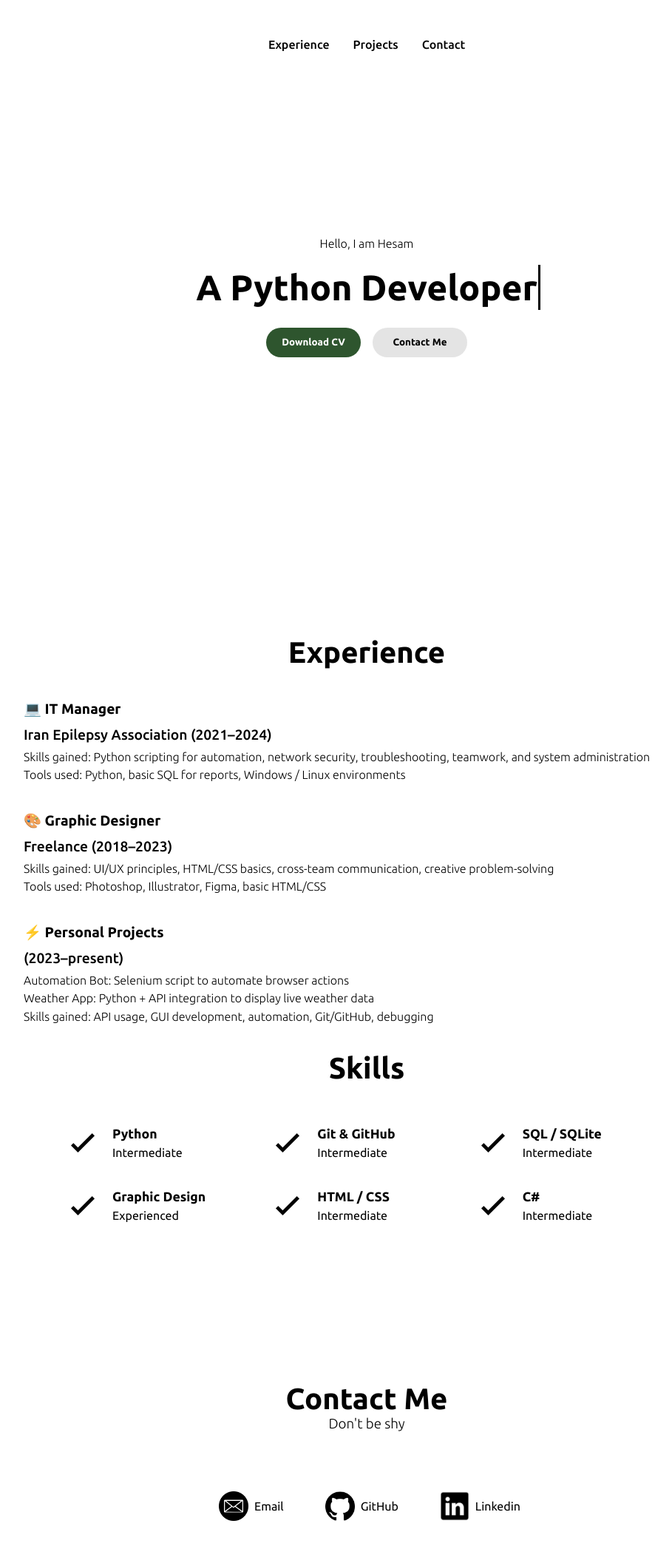
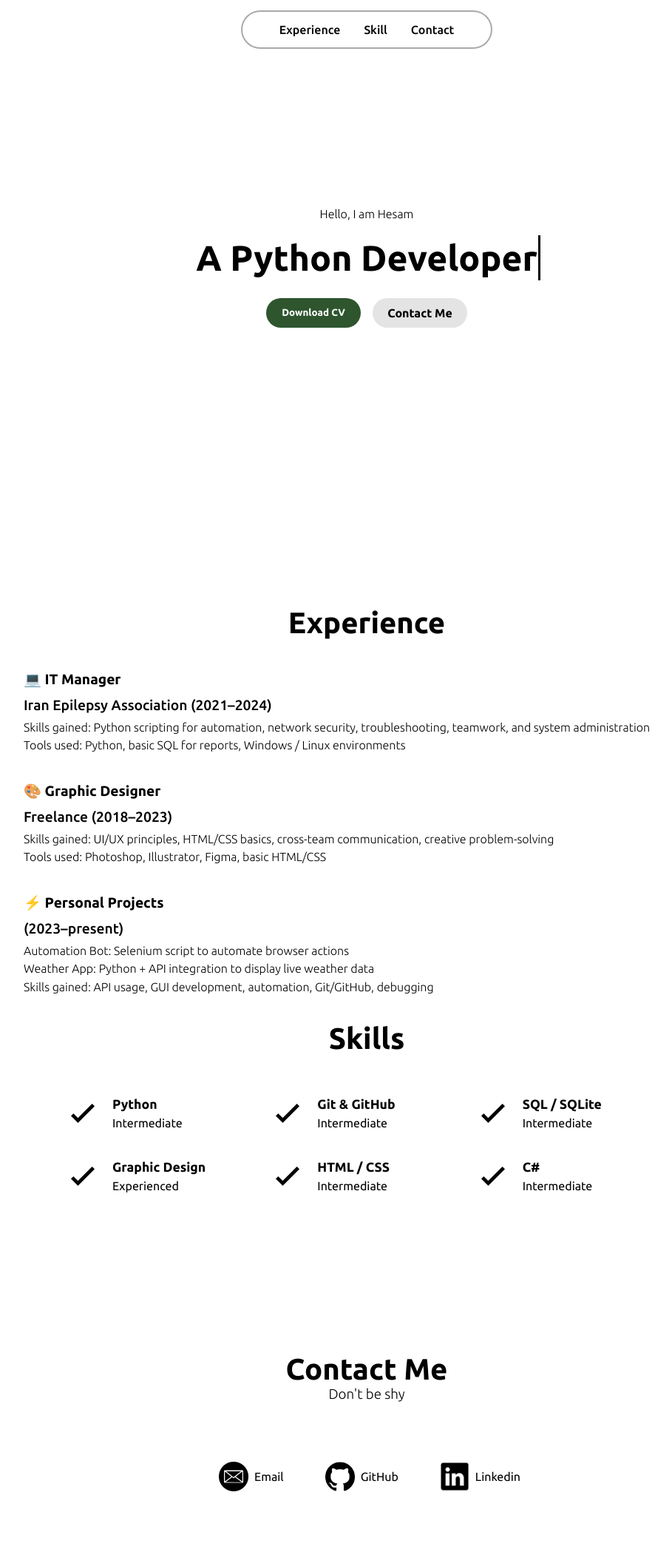
Before and after one commit to Hesoom/portfolio-website, a plain HTML site: page index.html in a window 1280 px wide. Shown: the top 2094 px of the page at 74% size, without its empty margins (144-1053 px from the left). Drawn offline with Linux system fonts and the light colour scheme.

Commit message:
Imporve navbar and add icon

```diff
--- a/index.html
+++ b/index.html
@@ -6,18 +6,18 @@
     <meta name="viewport" content="width=device-width, initial-scale=1, shrink-to-fit=no">
     <link rel="stylesheet" href="style.css">
     <link rel="stylesheet" href="mediaquerries.css">
-
+    <link rel="icon" href="img/icon2.ico">
 
     <title>Hesam Roustaei</title>
   </head>
   <body class="ubuntu-regular">
 
     <nav id="desktop-nav">
-      <div>
+      <div class="nav-section">
         <ul class="nav-links ubuntu-medium ">
-          <li><a href="#">Experience</a></li>
-          <li><a href="#">Projects</a></li>
-          <li><a href="#">Contact</a></li>
+          <li><a href="#experience">Experience</a></li>
+          <li><a href="#skill">Skill</a></li>
+          <li><a href="#contact">Contact</a></li>
         </ul>
       </div>
     </nav>
@@ -29,7 +29,7 @@
       </div>
       <div class="section-button">
         <button class="btn btn-color-1 ubuntu-bold">Download CV</button>
-        <button class="btn btn-color-2 ubuntu-bold">Contact Me</button>
+        <a class="btn btn-color-2 ubuntu-bold" href="#contact">Contact Me</a>
       </div>
     </section>
 
@@ -111,16 +111,16 @@
       <h3 class="ubuntu-light">Don't be shy</h3>
       <div class="social">
         <div class="social-item">
-          <img src="img/email.png"
-          <a href="hesamroustaei80@gmail.com">Email</a>
+          <img src="img/email.png">
+          <a href="hesamroustaei80@gmail.com" target="_blank" rel="noopener">Email</a>
         </div>
         <div class="social-item">
-          <img src="img/github.png"
-          <a href="https://github.com/Hesoom">GitHub</a>
+          <img src="img/github.png">
+          <a href="https://github.com/Hesoom" target="_blank" rel="noopener">GitHub</a>
         </div>
         <div class="social-item">
-          <img src="img/linkedin.png"
-          <a href="https://www.linkedin.com/in/hesam-roustaei-473351226/">Linkedin</a>
+          <img src="img/linkedin.png">
+          <a href="https://www.linkedin.com/in/hesam-roustaei-473351226/" target="_blank" rel="noopener">Linkedin</a>
         </div>
       </div>
     </section>
--- a/mediaquerries.css
+++ b/mediaquerries.css
@@ -23,6 +23,12 @@
         font-size: 2rem;
    }
 
+    #experience,
+    #skill,
+    #contact {
+        scroll-margin-top: 100px; /* match your navbar height */
+    }
+
 }
 
 @media (max-width:500px) {
--- a/style.css
+++ b/style.css
@@ -46,7 +46,7 @@ nav,
 nav {
     justify-content: space-around;
     align-items: center;
-    height: 15vh;
+    height: 10vh;
 }
 
 .nav-links {
@@ -60,9 +60,9 @@ a {
 }
 
 a:hover {
-    color: rgb(95, 95, 95);
-    text-decoration: underline;
-    text-underline-offset: 1.5rem;
+    color: rgb(9, 109, 0);
+    /* text-decoration: underline;
+    text-underline-offset: 1.5rem; */
 }
 
 p {
@@ -76,6 +76,18 @@ p {
 
 .logo:hover {
     cursor: default;
+}
+
+.nav-section {
+    padding: 15px 50px 15px 50px;
+    border: 2px solid rgba(0, 0, 0, 0.336);
+    border-radius: 50px;
+    position: fixed;
+    /* top: 0;
+    left: 0;
+    width: 100%; */
+    z-index: 1000;
+    background-color: white;
 }
 
 /* SECTIONS */
@@ -151,6 +163,9 @@ section {
     height: 2.5rem;
     border-radius: 2rem;
     border: 0;
+    display: flex;
+    align-items: center;
+    justify-content: center;
 }
 
 .btn-color-1 {
@@ -162,7 +177,12 @@ section {
     background-color: rgb(228, 228, 228);
 }
 
-.btn-color-2:hover,
+.btn-color-2:hover {
+    color: black;
+    background: rgb(195, 218, 193);
+    cursor: pointer;
+}
+
 .btn-color-1:hover {
     background: rgb(157, 175, 155);
     cursor: pointer;
@@ -256,7 +276,7 @@ section {
 /* CONTACT ME SECTION */
 
 #contact {
-    /* margin: 0 20vh 0 20vh; */
+    height: 400px;
     justify-content: center;
     text-align: center;
     align-self: center;
@@ -283,3 +303,9 @@ section {
     width: 2.5rem;
     margin:1rem 0.5rem 1rem 0.5rem ;
 }
+
+#experience,
+#skill,
+#contact {
+  scroll-margin-top: 200px; /* match your navbar height */
+}
```
Also changed, not shown: img/icon2.ico (added).
